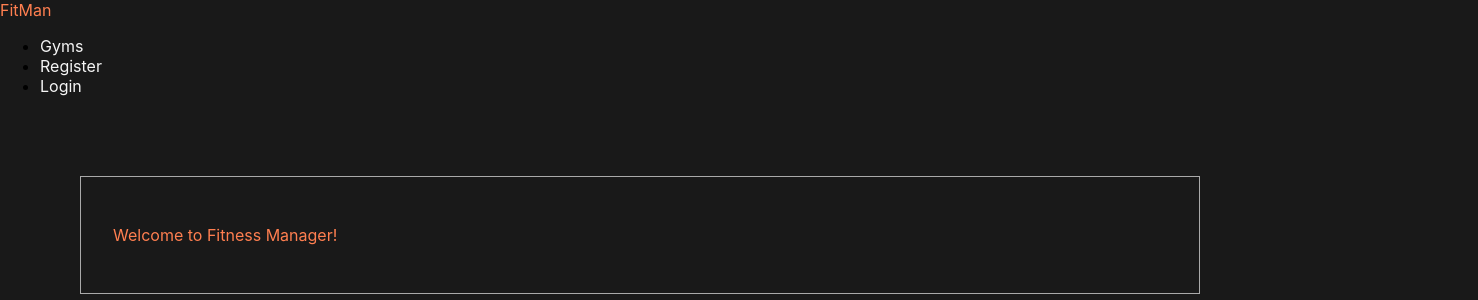
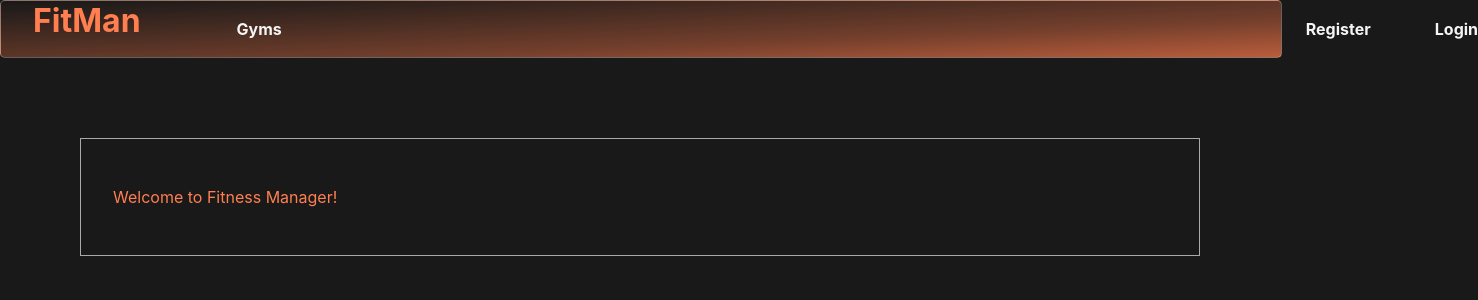
Before and after one commit to radoi-razvan/fitness-manager, a React (Create React App) app in the folder fit-man/: page / in a window 1280 px wide. Shown: the top 300 px of the page, 1478 px wide, since content can reach past the window. Built offline with nearby package versions, Linux system fonts and the light colour scheme.

Commit message:
Update Navbar.js

```diff
--- a/fit-man/src/components/common/Navbar.js
+++ b/fit-man/src/components/common/Navbar.js
@@ -1,24 +1,25 @@
-import React, { useState } from "react";
-import { BrowserRouter, Route, NavLink, Link } from "react-router-dom";
-import { GymList } from "../GymList";
+import React from "react";
+import { NavLink } from "react-router-dom";
+
 
 export const Navbar = () => {
   return (
-      <div className="container d-flex align-items-center">
-        <NavLink exact to="/">FitMan</NavLink >
-        <nav id="navbar">
-          <ul>
-            <li>
+
+        <nav id="navbar" className="mynavbar">
+          <div className="nav-ulist">
+            <div className="mynavtitle">
+              <NavLink exact to="/">FitMan</NavLink >
+            </div>
+            <div className="mynavitem">
               <NavLink exact to="/api/gyms">Gyms</NavLink >
-            </li>
-            <li>
+            </div>
+            <div className="mynavitem myaccountitem">
               <NavLink  to="/api/register">Register</NavLink>
-            </li>
-            <li>
+            </div>
+            <div className="mynavitem">
               <NavLink  to="/api/login">Login</NavLink>
-            </li>
-          </ul>
+            </div>
+          </div>
         </nav>
-      </div>
-  );
+          );
 };
```
